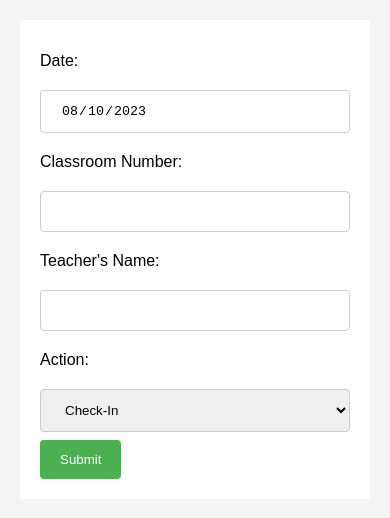
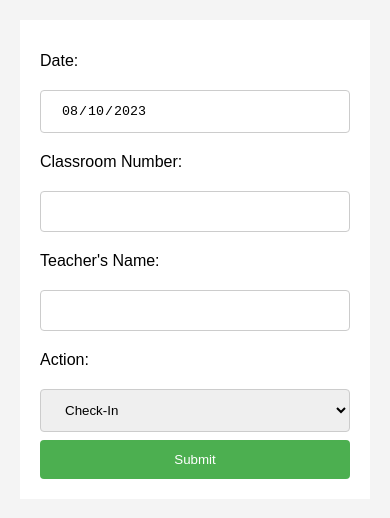
Before and after one commit to caesarslegions/gs-qr-check-in, a plain HTML site: page index.html in a window 390 px wide. Drawn offline with Linux system fonts and the light colour scheme.

Commit message:
added mobile responsive design

```diff
--- a/index.html
+++ b/index.html
@@ -15,7 +15,9 @@
           background-color: #fff;
           padding: 20px;
           max-width: 600px;
+          max-height: 600px;
           margin: 0 auto;
+
         }
 
         input[type="text"],
@@ -87,6 +89,12 @@
           margin-left: 20px;
         }
 
+        @media screen and (max-width: 600px) {
+          input[type="submit"] {
+            width: 100%;
+          }
+        }
+
 
 
       </style>
```
